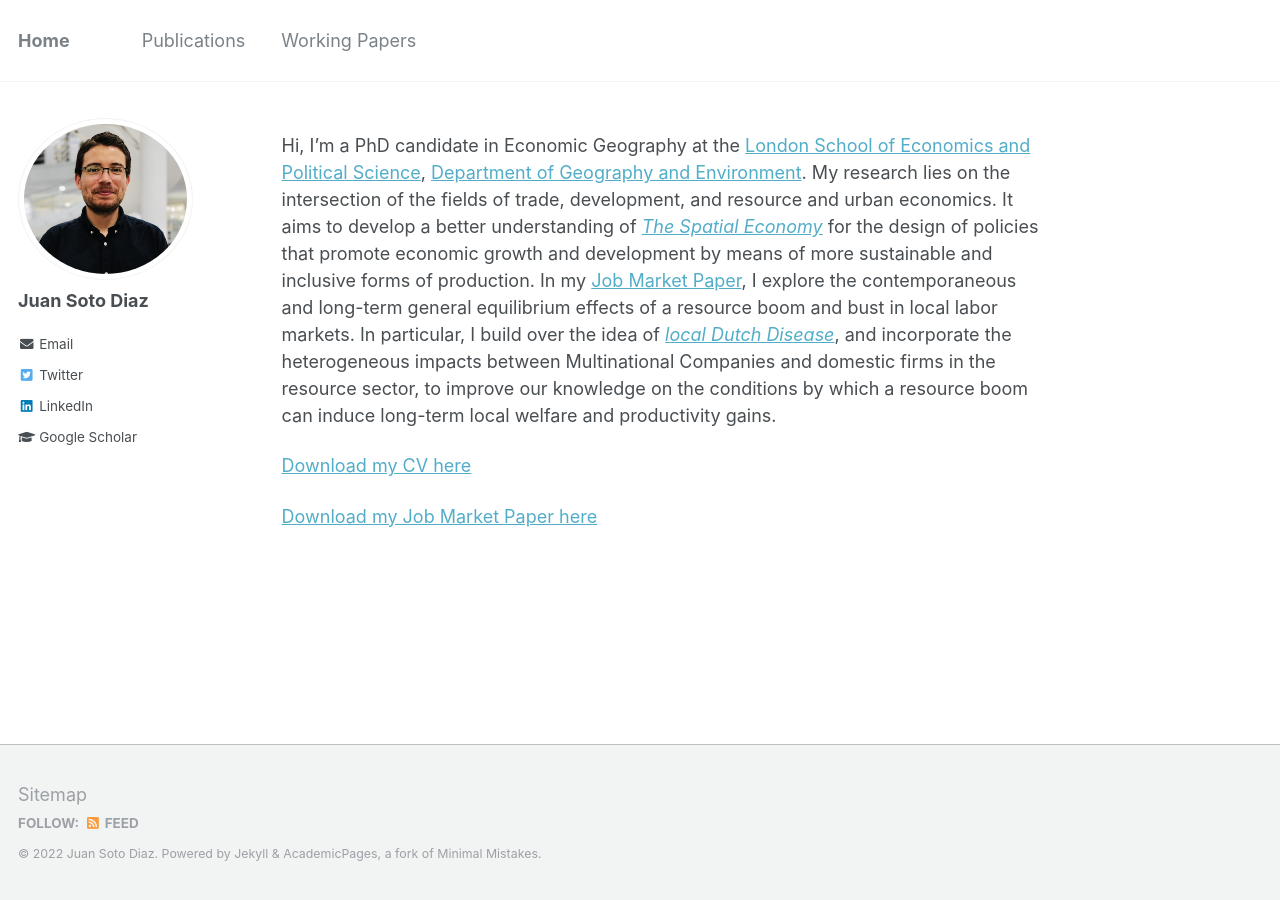
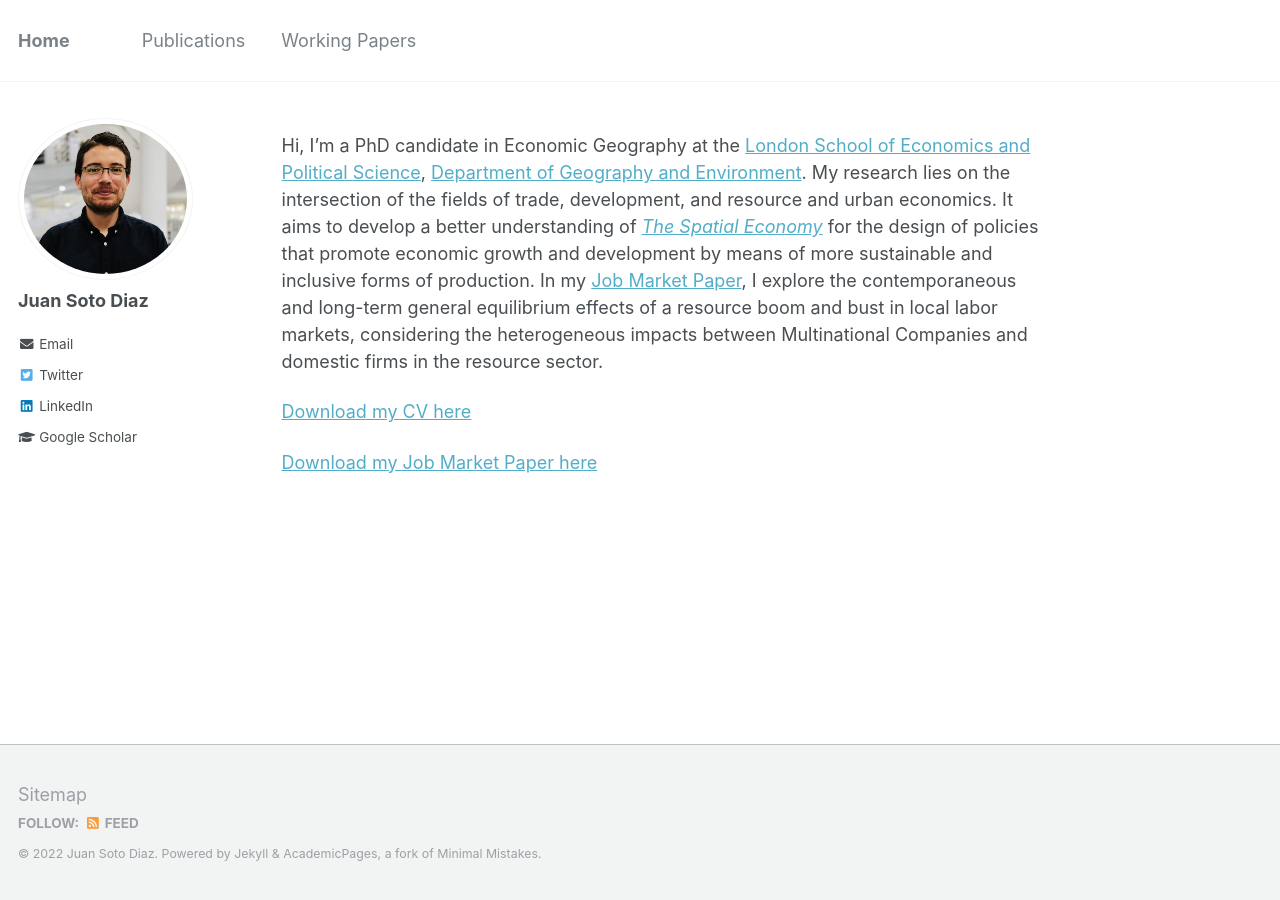
Before and after one commit to pedrofierroz87/pedrofierroz87.github.io, a Jekyll site: the page built from _pages/about.md, in a window 1280 px wide. Built offline with Jekyll 4.4.1, drawn with Linux system fonts in a browser that asks for light colours.

Commit message:
Update about.md

```diff
--- a/_pages/about.md
+++ b/_pages/about.md
@@ -8,7 +8,7 @@ redirect_from:
   - /about.html
 ---
 
-Hi, I'm a PhD candidate in Economic Geography at the [London School of Economics and Political Science](https://lse.ac.uk), [Department of Geography and Environment](https://www.lse.ac.uk/geography-and-environment). My research lies on the intersection of the fields of trade, development, and resource and urban economics. It aims to develop a better understanding of [<i>The Spatial Economy</i>](https://www.aeaweb.org/articles?id=10.1257/jel.20181414) for the design of policies that promote economic growth and development by means of more sustainable and inclusive forms of production. In my [Job Market Paper](https://onlinelibrary.wiley.com/doi/epdf/10.1111/jors.12269), I explore the contemporaneous and long-term general equilibrium effects of a resource boom and bust in local labor markets. In particular, I build over the idea of [<i>local Dutch Disease</i>](https://academic.oup.com/restud/article-abstract/85/2/695/4055596), and incorporate the heterogeneous impacts between Multinational Companies and domestic firms in the resource sector, to improve our knowledge on the conditions by which a resource boom can induce long-term local welfare and productivity gains.
+Hi, I'm a PhD candidate in Economic Geography at the [London School of Economics and Political Science](https://lse.ac.uk), [Department of Geography and Environment](https://www.lse.ac.uk/geography-and-environment). My research lies on the intersection of the fields of trade, development, and resource and urban economics. It aims to develop a better understanding of [<i>The Spatial Economy</i>](https://www.aeaweb.org/articles?id=10.1257/jel.20181414) for the design of policies that promote economic growth and development by means of more sustainable and inclusive forms of production. In my [Job Market Paper](https://onlinelibrary.wiley.com/doi/epdf/10.1111/jors.12269), I explore the contemporaneous and long-term general equilibrium effects of a resource boom and bust in local labor markets, considering the heterogeneous impacts between Multinational Companies and domestic firms in the resource sector.
 
 [Download my CV here](https://onlinelibrary.wiley.com/doi/epdf/10.1111/jors.12269)
 
```
